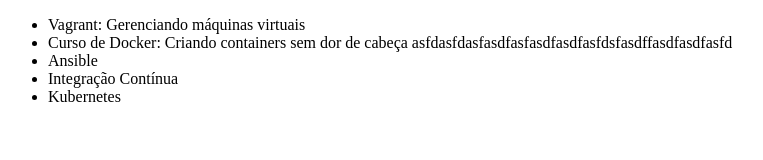
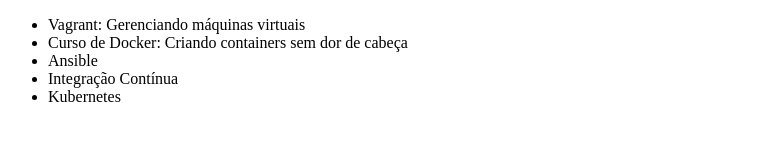
Before and after one commit to leonardollc/CursoGit, a plain HTML site: page index.html in a window 1280 px wide. Shown: the whole page, without its empty margins (0-763 px from the left). Drawn offline with Linux system fonts and the light colour scheme.

Commit message:
Revert "Alterando o codigo"
This reverts commit 984c34218c2dbf6c9aec5be1fda4e8eec58bddff.

```diff
--- a/index.html
+++ b/index.html
@@ -7,7 +7,7 @@
 <body>
     <ul>
         <li>Vagrant: Gerenciando máquinas virtuais</li>
-        <li>Curso de Docker: Criando containers sem dor de cabeça asfdasfdasfasdfasfasdfasdfasfdsfasdffasdfasdfasfd</li>
+        <li>Curso de Docker: Criando containers sem dor de cabeça</li>
         <li>Ansible</li>
         <li>Integração Contínua</li>
 		<li>Kubernetes</li>
```
